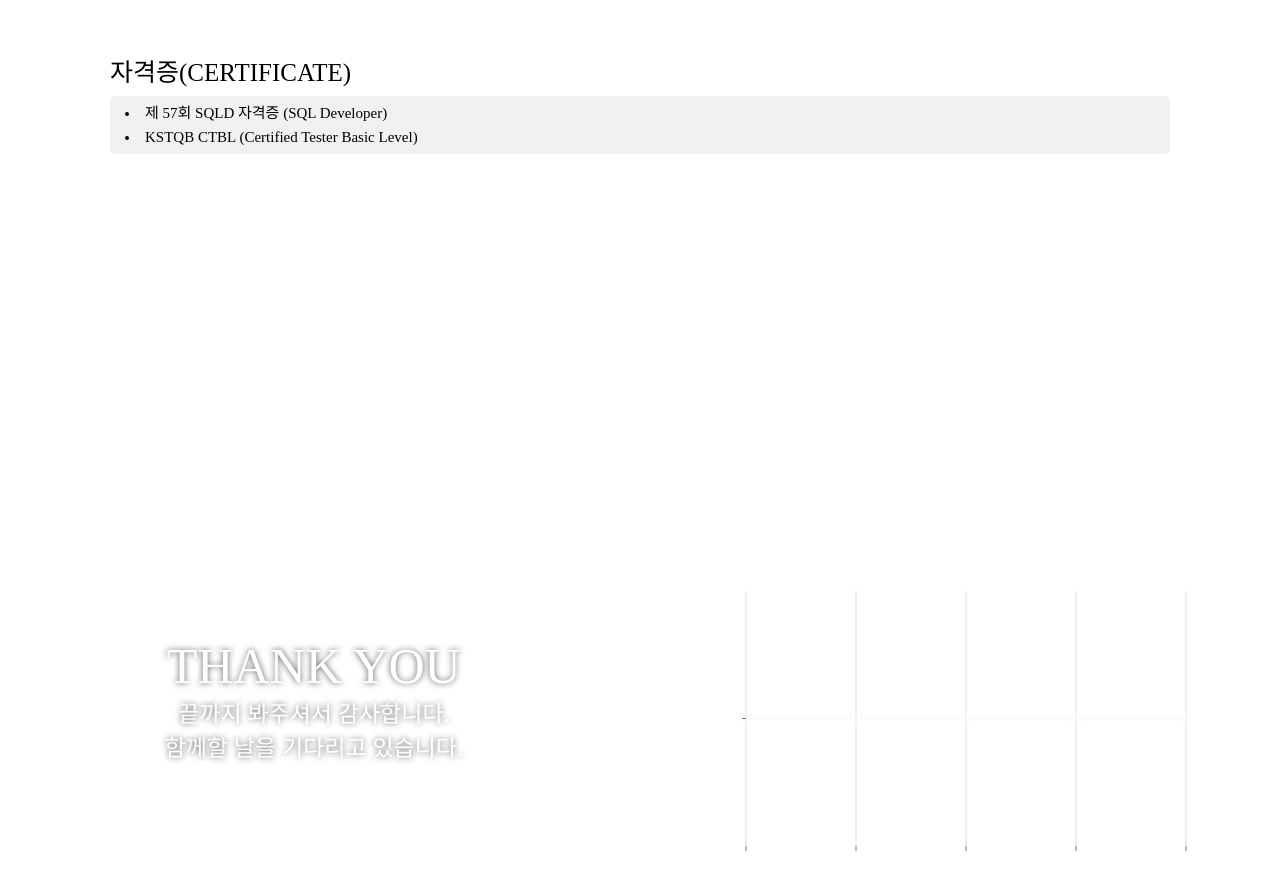
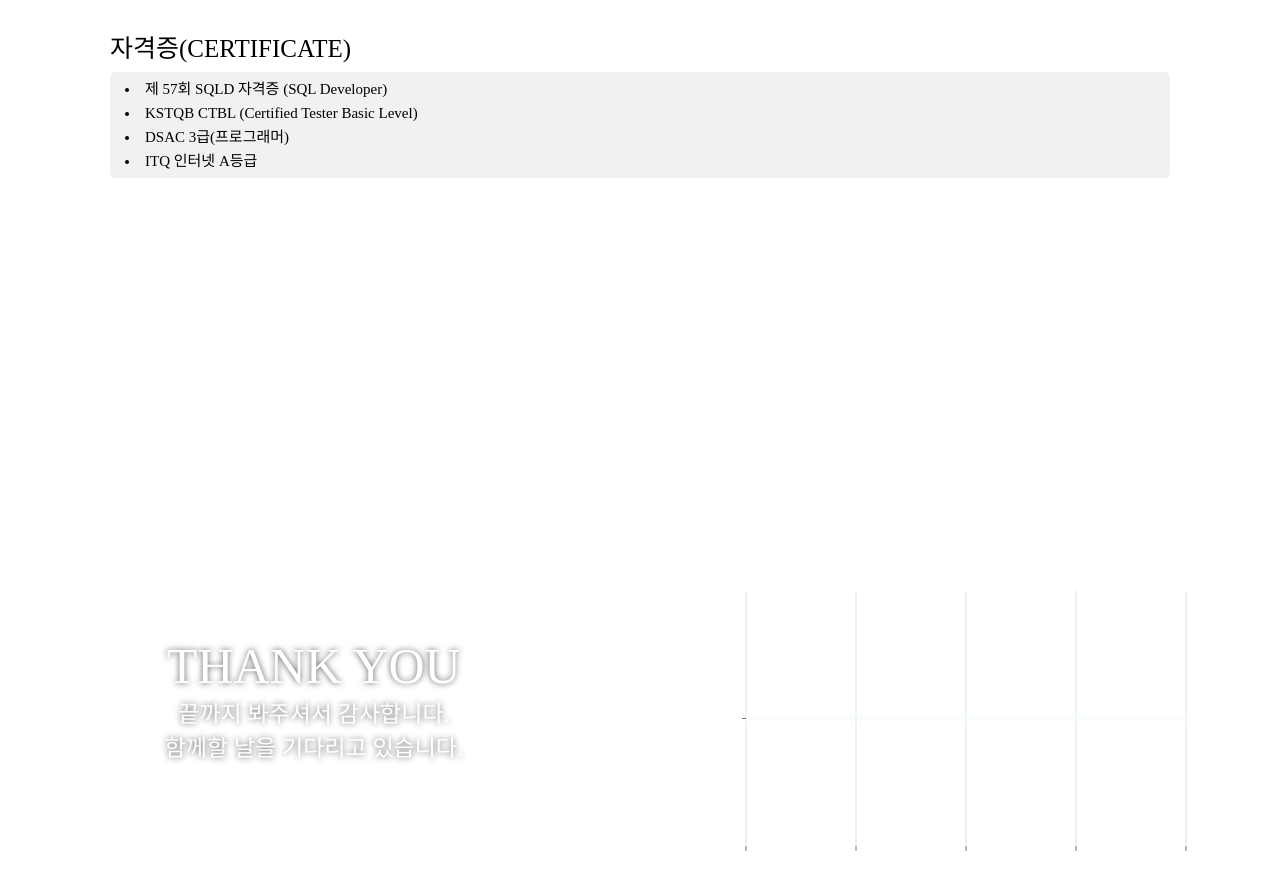
Before and after one commit to Leewonno/portfolio, a React (Create React App) app: page / in a window 1280 px wide. Shown: the part 4500-5389 px from the top of the page. Built offline with nearby package versions, Linux system fonts and the light colour scheme; no server answers; the database is empty; a web font is replaced by a local one.

Commit message:
[Feat] 자격증

```diff
--- a/src/ver3/Career.tsx
+++ b/src/ver3/Career.tsx
@@ -290,6 +290,8 @@ export default function Career() {
           <ItemContent>
             <ItemList>제 57회 SQLD 자격증 (SQL Developer)</ItemList>
             <ItemList>KSTQB CTBL (Certified Tester Basic Level)</ItemList>
+            <ItemList>DSAC 3급(프로그래머)</ItemList>
+            <ItemList>ITQ 인터넷 A등급</ItemList>
           </ItemContent>
         </Item>
       </BottomBox>
```
